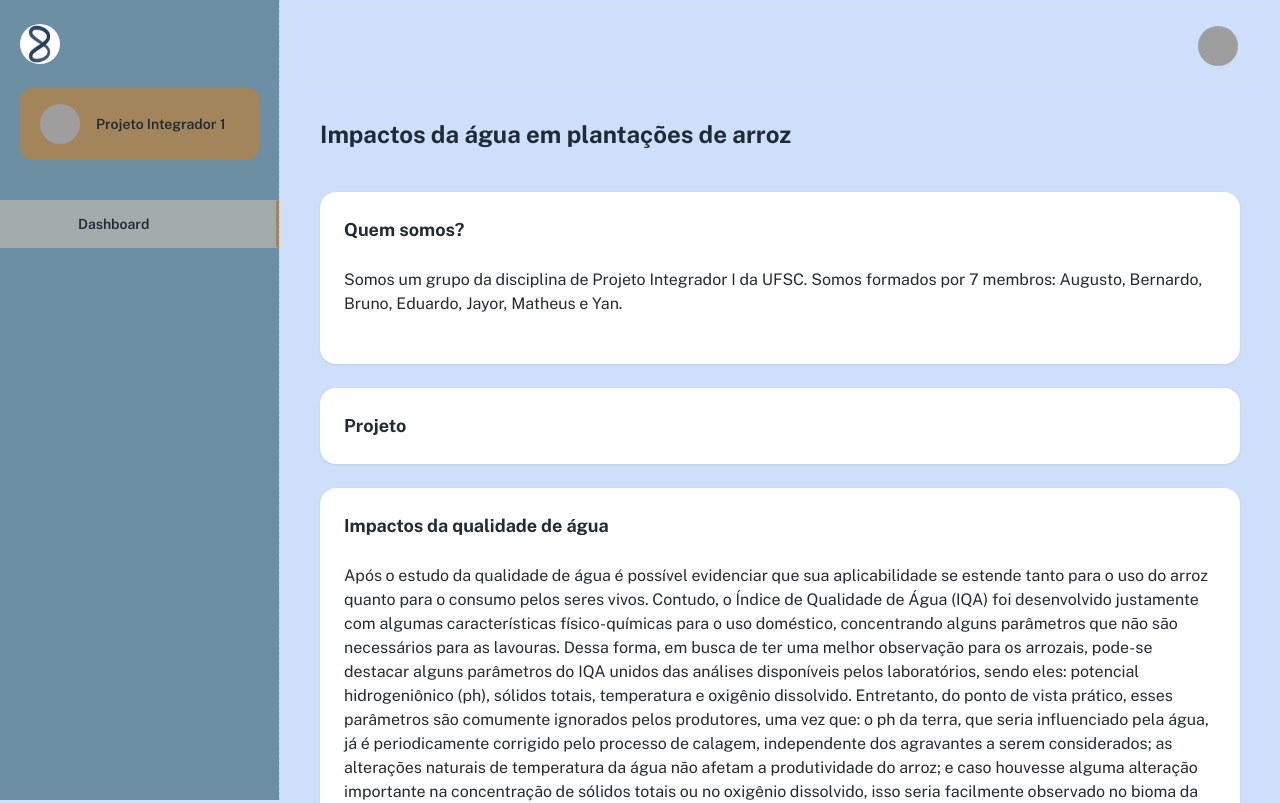
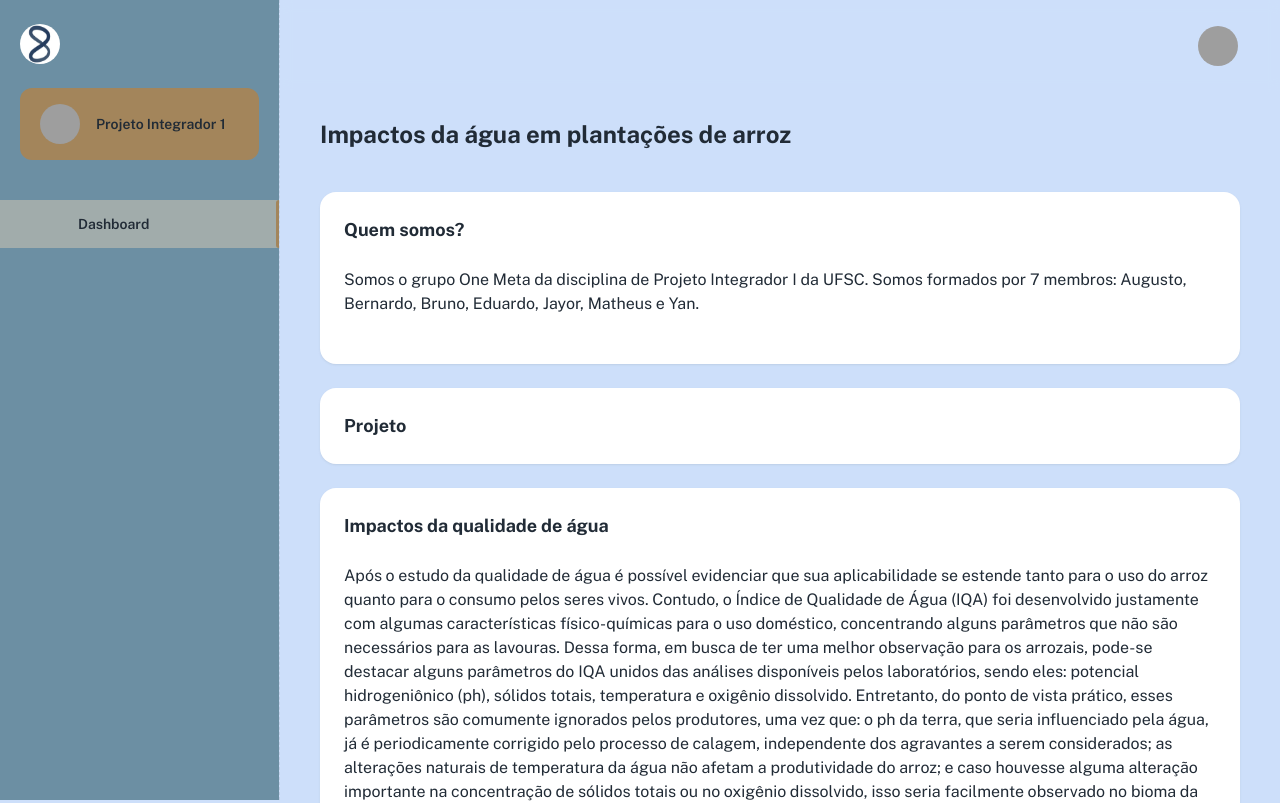
Before and after one commit to augustospru/projeto-integrador, a React (Create React App) app in the folder material-kit-react-main/: page /dashboard in a window 1280 px wide. Shown: the top 803 px of the page. Built offline with nearby package versions, Linux system fonts and the light colour scheme; grey boxes are pictures that could not be loaded; some icons are missing; a web font is replaced by a local one.

Commit message:
update video

```diff
--- a/material-kit-react-main/src/pages/DashboardApp.js
+++ b/material-kit-react-main/src/pages/DashboardApp.js
@@ -19,7 +19,7 @@ export default function DashboardApp() {
             <Card sx={{ paddingBottom: 3 }}>
               <CardHeader title="Quem somos?" />
               <Typography sx={{ padding: 3 }}>
-                Somos um grupo da disciplina de Projeto Integrador I da UFSC. Somos formados por 7
+                Somos o grupo One Meta da disciplina de Projeto Integrador I da UFSC. Somos formados por 7
                 membros: Augusto, Bernardo, Bruno, Eduardo, Jayor, Matheus e Yan.
               </Typography>
             </Card>
@@ -86,7 +86,7 @@ export default function DashboardApp() {
             <Card sx={{ paddingBottom: 3 }}>
               <CardHeader title="Vídeo" />
               <Grid textAlign="-webkit-center">
-                <ReactPlayer url="https://www.youtube.com/watch?v=ZaYvwn9nBD4" />
+                <ReactPlayer url="https://youtu.be/uzQFYgiO4u0" />
               </Grid>
             </Card>
           </Grid>
```
